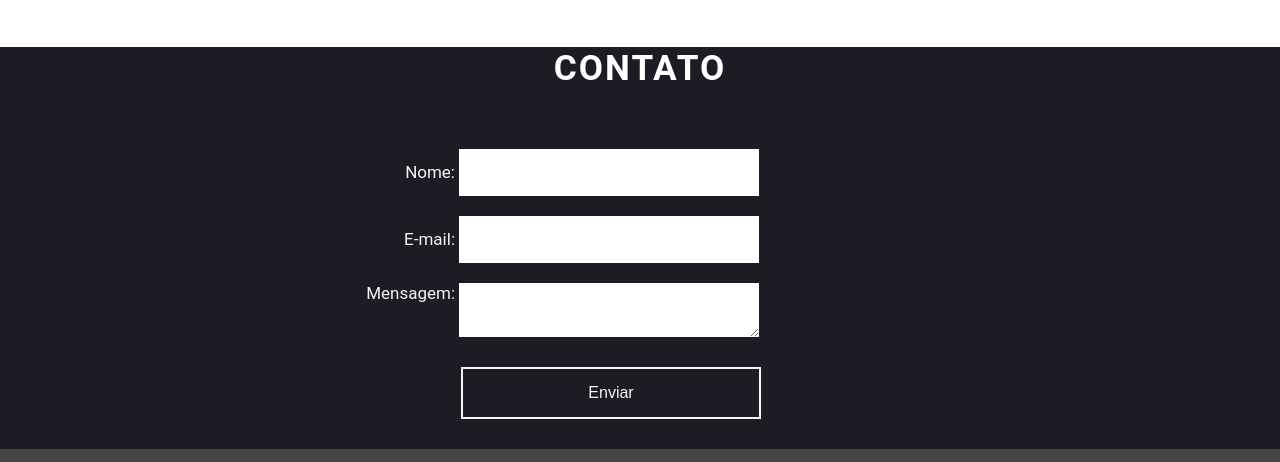
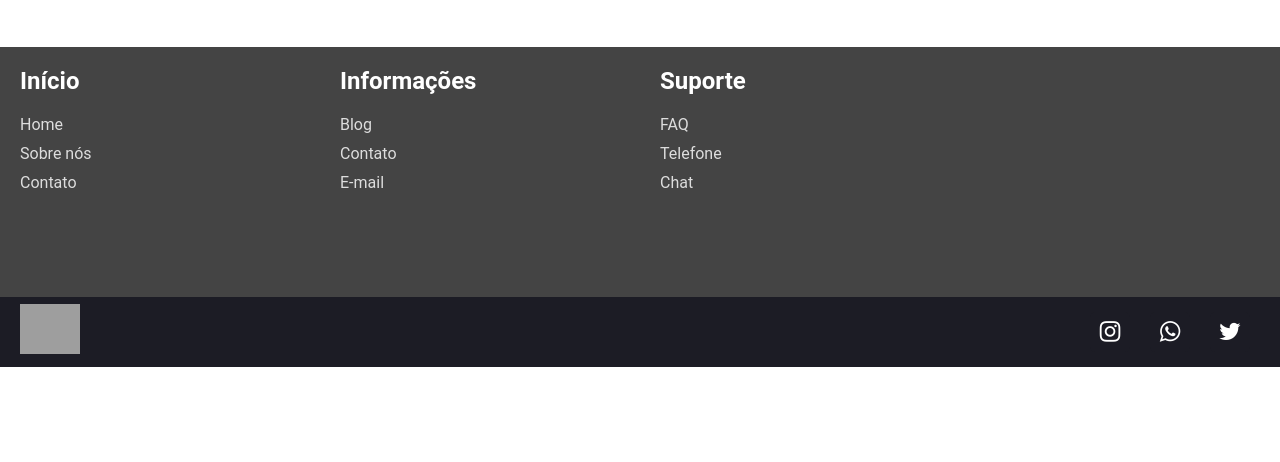
Before and after one commit to GuiMillares/IS-Locacoes, a plain HTML site: page index.html in a window 1280 px wide. Shown: the part 2335-2797 px from the top of the page. After the commit the page ends 2702 px from the top, so only its background shows below. Drawn offline with Linux system fonts and the light colour scheme; grey boxes are pictures that could not be loaded.

Commit message:
Index update

```diff
--- a/index.html
+++ b/index.html
@@ -21,6 +21,7 @@
             <div class="line2"></div>
             <div class="line3"></div>
         </div>
+        <button id="btn-mobile">Menu</button>
         <ul class="navlist">
             <li>
                 <a href="#showcase">Home</a>
@@ -30,9 +31,6 @@
             </li>
             <li>
                 <a href="#galeria">Galeria</a>
-            </li>
-            <li>
-                <a href="#contato">Contato</a>
             </li>
         </ul>
     </nav>
@@ -64,32 +62,6 @@
             <img src="https://iili.io/QAerg4.jpg" class="gallery-image">
             <img src="https://iili.io/QAeQI9.jpg" class="gallery-image">
             <img src="https://iili.io/QAetLu.jpg" class="gallery-image">
-        </div>
-    </section>
-
-    <!-- Contato -->
-    <section id="contato">
-        <div class="headline">Contato</div>
-        <div class="contato-container">
-            <div class="social-media">
-                <form action="/formulario-contato" method="post">
-                    <div>
-                        <label for="nome">Nome:</label>
-                        <input type="texto" id="nome" name="nome_usuario" autocomplete="off" required>
-                    </div>
-                    <div>
-                        <label for="email">E-mail:</label>
-                        <input type="email" id="email" name="email_usuario" autocomplete="off" required>
-                    </div>
-                    <div>
-                        <label for="texto">Mensagem:</label>
-                        <textarea id="texto" name="texto_usuario" autocomplete="off" required></textarea>
-                    </div>
-                    <div class="button">
-                        <button type="submit">Enviar</button>
-                    </div>
-                </form>
-            </div>
         </div>
     </section>
 
```
